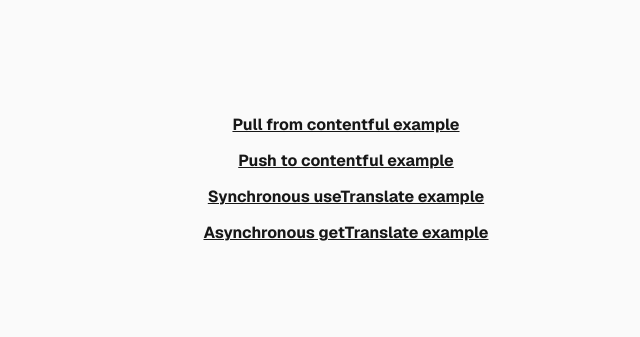
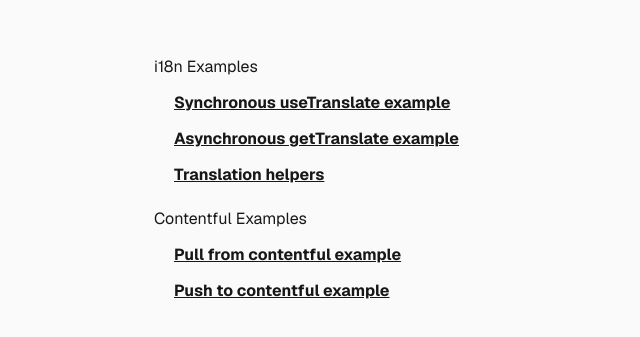
Before and after one commit to begarland/i18n-example, a Next.js app: page / in a window 1280 px wide. Shown: the part 221-558 px from the top of the page, without its empty margins (294-934 px from the left). Built offline with nearby package versions, Linux system fonts and the light colour scheme.

Commit message:
create page to demonstrate helper examples

```diff
--- a/app/components/ExampleTranslationUsingArgument.tsx
+++ /dev/null
@@ -1,17 +0,0 @@
-"use client"
-
-import { useTranslations } from "next-intl"
-
-// For this to work on the client side, the application must be wrapped in a `<NextIntlClientProvider>` (see layout.tsx line 31)
-const ExampleTranslationUsingArgument = () => {
-    const t = useTranslations();
-
-    return (
-      <>
-        <h2>{t('helloMessage', {name: 'Bob'})}</h2>
-
-      </>
-    )
-}
-
-export default ExampleTranslationUsingArgument
--- a/app/page.tsx
+++ b/app/page.tsx
@@ -2,11 +2,23 @@ import Image from "next/image";
 
 export default function Home() {
   return (
-    <div className="flex flex-col min-h-screen items-center justify-center gap-3 bg-zinc-50 font-sans dark:bg-black">
-      <a className='underline font-bold' href='/contentful'>Pull from contentful example </a>
-      <a className='underline font-bold' href='/upload-to-contentful'>Push to contentful example </a>
-      <a className='underline font-bold' href='/translate-sync'>Synchronous useTranslate example</a>
-      <a className='underline font-bold' href='/translate-async'>Asynchronous getTranslate example</a>
+    <div className="flex flex-col min-h-screen  items-center justify-center gap-5 bg-zinc-50 font-sans dark:bg-black">
+
+      <div className="flex flex-col gap-3 w-sm items-start">
+        <h2>i18n Examples</h2>
+        <a className='underline font-bold ms-5' href='/translate-sync'>Synchronous useTranslate example</a>
+        <a className='underline font-bold ms-5' href='/translate-async'>Asynchronous getTranslate example</a>
+        <a className='underline font-bold ms-5' href='/translate-helpers'>Translation helpers</a>
+
+      </div>
+
+
+
+      <div className="flex flex-col gap-3 w-sm items-start">
+        <h2>Contentful Examples</h2>
+          <a className='underline font-bold ms-5' href='/contentful'>Pull from contentful example </a>
+          <a className='underline font-bold ms-5' href='/upload-to-contentful'>Push to contentful example </a>
+      </div>
     </div>
   );
 }
--- /dev/null
+++ b/app/translate-helpers/page.tsx
@@ -0,0 +1,16 @@
+import ExampleTranslationUsingArgument from "@/components/ExampleTranslationUsingArgument"
+
+const Page = () => {
+    return (
+      <>
+      <div>
+        <p>The below example uses an argument</p>
+        <ExampleTranslationUsingArgument />
+      </div>
+
+      </>
+
+    )
+}
+
+export default Page
--- a/app/upload-to-contentful/page.tsx
+++ b/app/upload-to-contentful/page.tsx
@@ -1,6 +1,6 @@
 require("dotenv").config();
 import * as contentful from 'contentful'
-import UploadToContentfulButton from '../components/UploadToContentfulButton';
+import UploadToContentfulButton from '../../components/UploadToContentfulButton';
 
 const client = contentful.createClient({
   space: `${process.env.NEXT_PUBLIC_CONTENTFUL_SPACE_ID}`,
--- /dev/null
+++ b/components/ExampleTranslationUsingArgument.tsx
@@ -0,0 +1,24 @@
+"use client"
+// For i18n to work on the client side, the application must be wrapped in a `<NextIntlClientProvider>` (see layout.tsx line 31)
+
+import { useTranslations } from "next-intl"
+import { useState } from "react";
+
+const ExampleTranslationUsingArgument = () => {
+    const t = useTranslations();
+    const [displayName, setDisplayName] = useState<string>('Bob')
+    const [name, setName] = useState<string>('')
+
+    return (
+      <div className="border-b p-10 flex flex-col gap-4">
+
+        <div className="flex gap-2">
+          <input className="bg-white text-black p-2 rounded" value={name} onChange={(e) => setName(e.target.value)} />
+          <button className="bg-blue-800 text-white bold rounded p-2" onClick={() => {setDisplayName(name); setName('')}}>Set Display Name</button>
+        </div>
+        <h2>{t('helloMessage', {name: displayName})}</h2>
+      </div>
+    )
+}
+
+export default ExampleTranslationUsingArgument
--- /dev/null
+++ b/components/ExampleTranslationUsingCount.tsx
@@ -0,0 +1,49 @@
+"use client"
+// For i18n to work on the client side, the application must be wrapped in a `<NextIntlClientProvider>` (see layout.tsx line 31)
+import { useState } from "react"
+
+
+const ExampleTranslationUsingCount = () => {
+    const [count, setCount] = useState<number>(0)
+
+    return (
+      <>
+        <div className="flex flex-col items-center justify-center min-h-screen bg-gray-100 p-4">
+          <div className="bg-white p-8 rounded-2xl shadow-xl text-center w-64">
+            <h2 className="text-sm font-bold text-gray-400 uppercase tracking-widest mb-2">
+              Current Count
+            </h2>
+
+            <div className="text-6xl font-extrabold text-gray-800 mb-8">
+              {count}
+            </div>
+
+            <div className="flex justify-between gap-4">
+              <button
+                onClick={() => setCount(count - 1)}
+                className="flex-1 bg-red-500 hover:bg-red-600 text-white font-bold py-3 rounded-lg transition-colors shadow-md active:transform active:scale-95"
+              >
+                −
+              </button>
+
+              <button
+                onClick={() => setCount(count + 1)}
+                className="flex-1 bg-green-500 hover:bg-green-600 text-white font-bold py-3 rounded-lg transition-colors shadow-md active:transform active:scale-95"
+              >
+                +
+              </button>
+            </div>
+
+            <button
+              onClick={() => setCount(0)}
+              className="mt-6 text-sm text-gray-500 hover:text-blue-600 font-medium transition-colors"
+            >
+              Reset Counter
+            </button>
+          </div>
+        </div>
+      </>
+    )
+}
+
+export default ExampleTranslationUsingCount
--- a/app/components/uploadToContentfulButton.tsx
+++ b/components/UploadToContentfulButton.tsx
@@ -1,6 +1,6 @@
 "use client"
 
-import { uploadEntryToContentful } from "../fetches/uploadEntryToContentful"
+import { uploadEntryToContentful } from "../app/fetches/uploadEntryToContentful"
 
 const UploadToContentfulButton = () => {
     return (
--- a/package.json
+++ b/package.json
@@ -9,6 +9,7 @@
     "lint": "eslint"
   },
   "dependencies": {
+    "@tailwindcss/postcss": "^4.1.18",
     "contentful": "^9.1.18",
     "contentful-migrate": "^0.17.0",
     "dotenv": "^17.2.3",
@@ -19,10 +20,10 @@
     "react-markdown": "^10.1.0"
   },
   "devDependencies": {
-    "@tailwindcss/postcss": "^4",
     "@types/node": "^20",
     "@types/react": "^19",
     "@types/react-dom": "^19",
+    "autoprefixer": "^10.4.23",
     "eslint": "^9",
     "eslint-config-next": "16.0.1",
     "tailwindcss": "^4",
```
Also changed, not shown: 1 other file (tests, documents, lock files or other folders).
